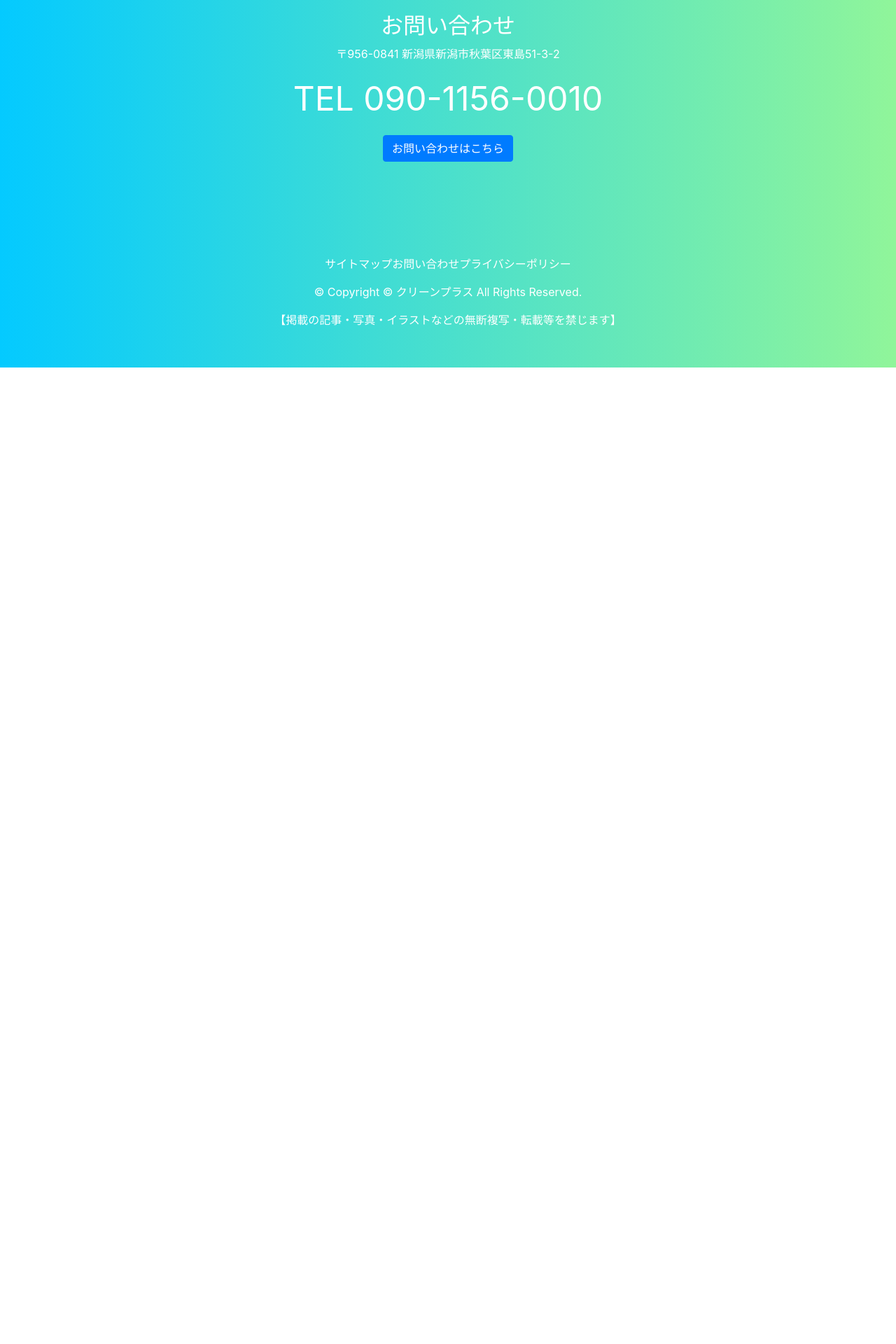
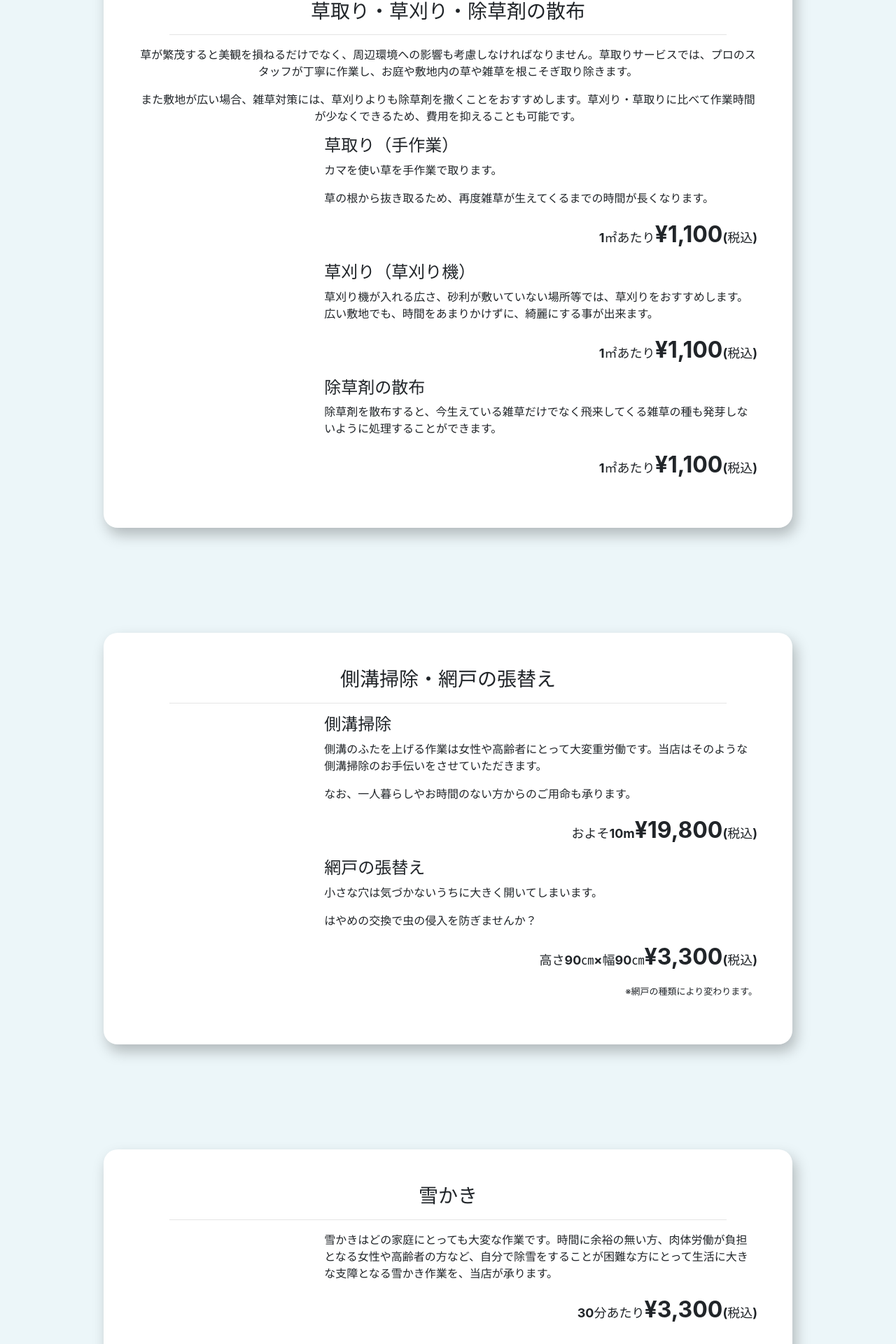
Before and after one commit to YutakaNagai/clp-web, a Vue app: page /service in a window 1280 px wide. Shown: the part 2890-4810 px from the top of the page at 70% size. Before the commit the page ends 3447 px from the top, so only its background shows below. Built offline with nearby package versions, Linux system fonts and the light colour scheme.

Commit message:
serviceのcard作成

```diff
--- a/src/pages/Service.vue
+++ b/src/pages/Service.vue
@@ -177,6 +177,166 @@ import Footer from "../components/Footer.vue";
               </div>
             </div>
           </div>
+
+          <div id="exterior" class="service_card_wrapper">
+            <div class="service_card">
+              <h3>草取り・草刈り・除草剤の散布</h3>
+              <hr class="service_card_hr" />
+              <p>
+                草が繁茂すると美観を損ねるだけでなく、周辺環境への影響も考慮しなければなりません。草取りサービスでは、プロのスタッフが丁寧に作業し、お庭や敷地内の草や雑草を根こそぎ取り除きます。
+              </p>
+              <p>
+                また敷地が広い場合、雑草対策には、草刈りよりも除草剤を撒くことをおすすめします。草刈り・草取りに比べて作業時間が少なくできるため、費用を抑えることも可能です。
+              </p>
+              <div class="service_card_left"></div>
+              <div class="service_card_right">
+                <h4>草取り（手作業）</h4>
+                <p>カマを使い草を手作業で取ります。</p>
+                <p>
+                  草の根から抜き取るため、再度雑草が生えてくるまでの時間が長くなります。
+                </p>
+                <p class="service_card_value">
+                  <span class="service_card_value--tax">1㎡あたり</span
+                  ><span class="service_card_value--amount">¥1,100</span
+                  ><span class="service_card_value--tax">(税込)</span>
+                </p>
+                <h4>草刈り（草刈り機）</h4>
+                <p>
+                  草刈り機が入れる広さ、砂利が敷いていない場所等では、草刈りをおすすめします。広い敷地でも、時間をあまりかけずに、綺麗にする事が出来ます。
+                </p>
+                <p class="service_card_value">
+                  <span class="service_card_value--tax">1㎡あたり</span
+                  ><span class="service_card_value--amount">¥1,100</span
+                  ><span class="service_card_value--tax">(税込)</span>
+                </p>
+                <h4>除草剤の散布</h4>
+                <p>
+                  除草剤を散布すると、今生えている雑草だけでなく飛来してくる雑草の種も発芽しないように処理することができます。
+                </p>
+                <p class="service_card_value">
+                  <span class="service_card_value--tax">1㎡あたり</span
+                  ><span class="service_card_value--amount">¥1,100</span
+                  ><span class="service_card_value--tax">(税込)</span>
+                </p>
+              </div>
+            </div>
+          </div>
+
+          <div id="gutter" class="service_card_wrapper">
+            <div class="service_card">
+              <h3>側溝掃除・網戸の張替え</h3>
+              <hr class="service_card_hr" />
+              <div class="service_card_left"></div>
+              <div class="service_card_right">
+                <h4>側溝掃除</h4>
+                <p>
+                  側溝のふたを上げる作業は女性や高齢者にとって大変重労働です。当店はそのような側溝掃除のお手伝いをさせていただきます。
+                </p>
+                <p>なお、一人暮らしやお時間のない方からのご用命も承ります。</p>
+                <p class="service_card_value">
+                  <span class="service_card_value--tax">およそ10m</span
+                  ><span class="service_card_value--amount">¥19,800</span
+                  ><span class="service_card_value--tax">(税込)</span>
+                </p>
+                <h4>網戸の張替え</h4>
+                <p>小さな穴は気づかないうちに大きく開いてしまいます。</p>
+                <p>はやめの交換で虫の侵入を防ぎませんか？</p>
+                <p class="service_card_value">
+                  <span class="service_card_value--tax">高さ90㎝×幅90㎝</span
+                  ><span class="service_card_value--amount">¥3,300</span
+                  ><span class="service_card_value--tax">(税込)</span>
+                </p>
+                <div class="service_card_note">
+                  <p>※網戸の種類により変わります。</p>
+                </div>
+              </div>
+            </div>
+          </div>
+
+          <div id="shoveling" class="service_card_wrapper">
+            <div class="service_card">
+              <h3>雪かき</h3>
+              <hr class="service_card_hr" />
+              <div class="service_card_left"></div>
+              <div class="service_card_right">
+                <p>
+                  雪かきはどの家庭にとっても大変な作業です。時間に余裕の無い方、肉体労働が負担となる女性や高齢者の方など、自分で除雪をすることが困難な方にとって生活に大きな支障となる雪かき作業を、当店が承ります。
+                </p>
+                <p class="service_card_value">
+                  <span class="service_card_value--tax">30分あたり</span
+                  ><span class="service_card_value--amount">¥3,300</span
+                  ><span class="service_card_value--tax">(税込)</span>
+                </p>
+              </div>
+            </div>
+          </div>
+
+          <div id="indoor" class="service_card_wrapper">
+            <div class="service_card">
+              <h3>住宅・店舗等の室内清掃・片付け</h3>
+              <hr class="service_card_hr" />
+              <p>
+                ハウスクリーニング業者が使用する強力な溶剤は人体やペットに悪影響を及ぼします。
+              </p>
+              <p>
+                当店はそのような強力な溶剤を使用せず、当店オリジナルのクリーナーを使い安全に配慮したスピーディな清掃を行います。
+              </p>
+              <div class="service_card_left"></div>
+              <div class="service_card_right">
+                <h4>浴室</h4>
+                <p>
+                  湿気によるカビや水アカ、皮脂汚れ、石鹸カスなど、それぞれの汚れに合った洗剤を使用しお掃除します。
+                </p>
+                <p class="service_card_value">
+                  <span class="service_card_value--amount">¥5,500</span
+                  ><span class="service_card_value--tax">(税込)</span>
+                </p>
+                <h4>トイレ</h4>
+                <p>
+                  日頃のお掃除では落としきれない汚れ・カビ・黄ばみをキレイに洗浄し、除菌仕上げを行います。
+                </p>
+                <p class="service_card_value">
+                  <span class="service_card_value--amount">¥5,500</span
+                  ><span class="service_card_value--tax">(税込)</span>
+                </p>
+                <h4>洗面台</h4>
+                <p>
+                  蛇口や細かな汚れやカビ・水アカ汚れなど、汚れの種類に適した洗剤を使用して、洗面器から鏡、蛇口までしっかりキレイにします。
+                </p>
+                <p class="service_card_value">
+                  <span class="service_card_value--amount">¥5,500</span
+                  ><span class="service_card_value--tax">(税込)</span>
+                </p>
+                <h4>窓ガラス・サッシ・網戸の掃除</h4>
+                <p>
+                  砂埃、粉塵、タバコのヤニ等の汚れをプロの技術で美しく透明に磨き上げます。
+                </p>
+                <p class="service_card_value">
+                  <span class="service_card_value--amount">¥5,500～</span
+                  ><span class="service_card_value--tax">(税込)</span>
+                </p>
+                <h4>床・フローリングの掃除</h4>
+                <p>
+                  普段の掃除では取り切れない溜まってしまった床の汚れを、専用クリーナーでしっかり落とし、綺麗に仕上げます。
+                </p>
+                <p class="service_card_value">
+                  <span class="service_card_value--amount">¥5,500～</span
+                  ><span class="service_card_value--tax">(税込)</span>
+                </p>
+                <h4>カーペットやソファーの汚れ取り</h4>
+                <p>
+                  専用の機材、クリーナーを使用しシミ汚れや皮脂油、匂いを落とします。
+                </p>
+                <p class="service_card_value">
+                  <span class="service_card_value--amount">¥5,500</span
+                  ><span class="service_card_value--tax">(税込)</span>
+                </p>
+                <h4>住宅や事務所の片付け</h4>
+                <p>お時間や内容により料金は変わります。</p>
+                <p>お気軽にご相談ください</p>
+              </div>
+            </div>
+          </div>
         </section>
 
         <Contact />
```
